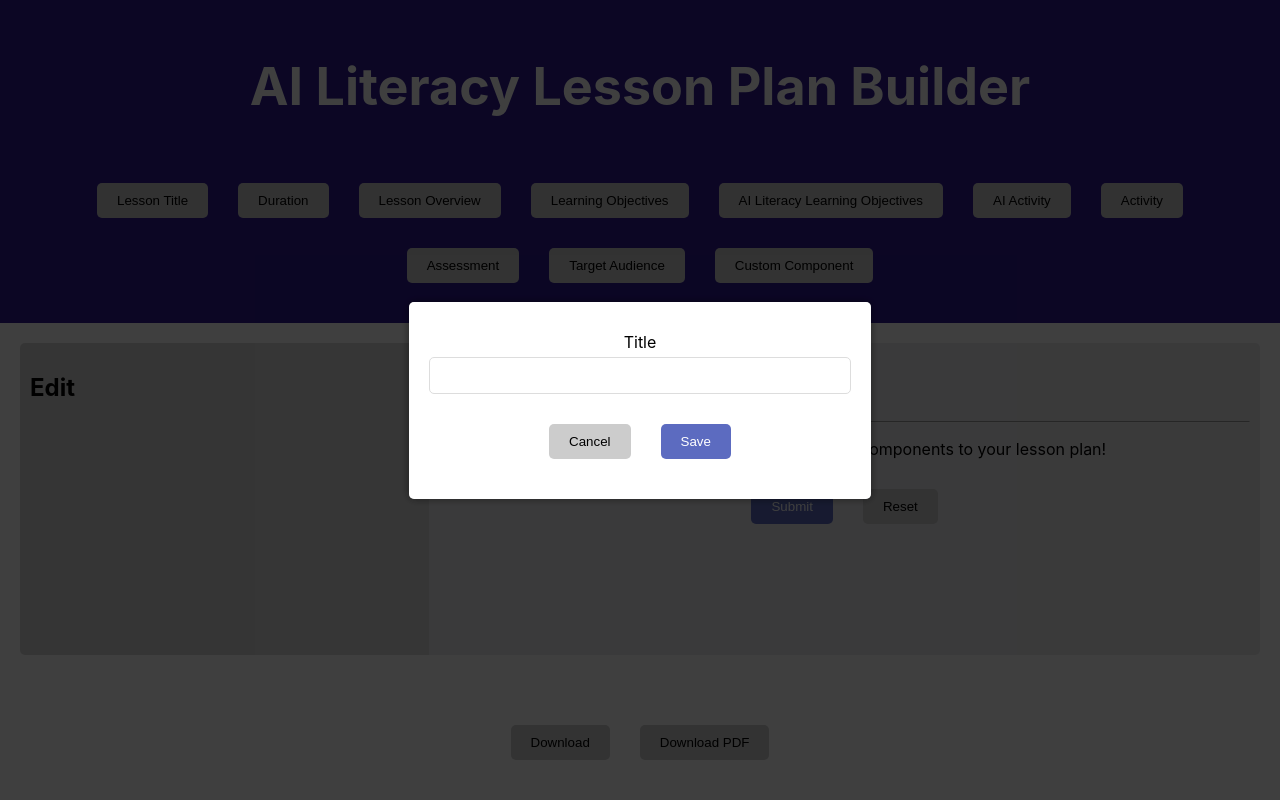
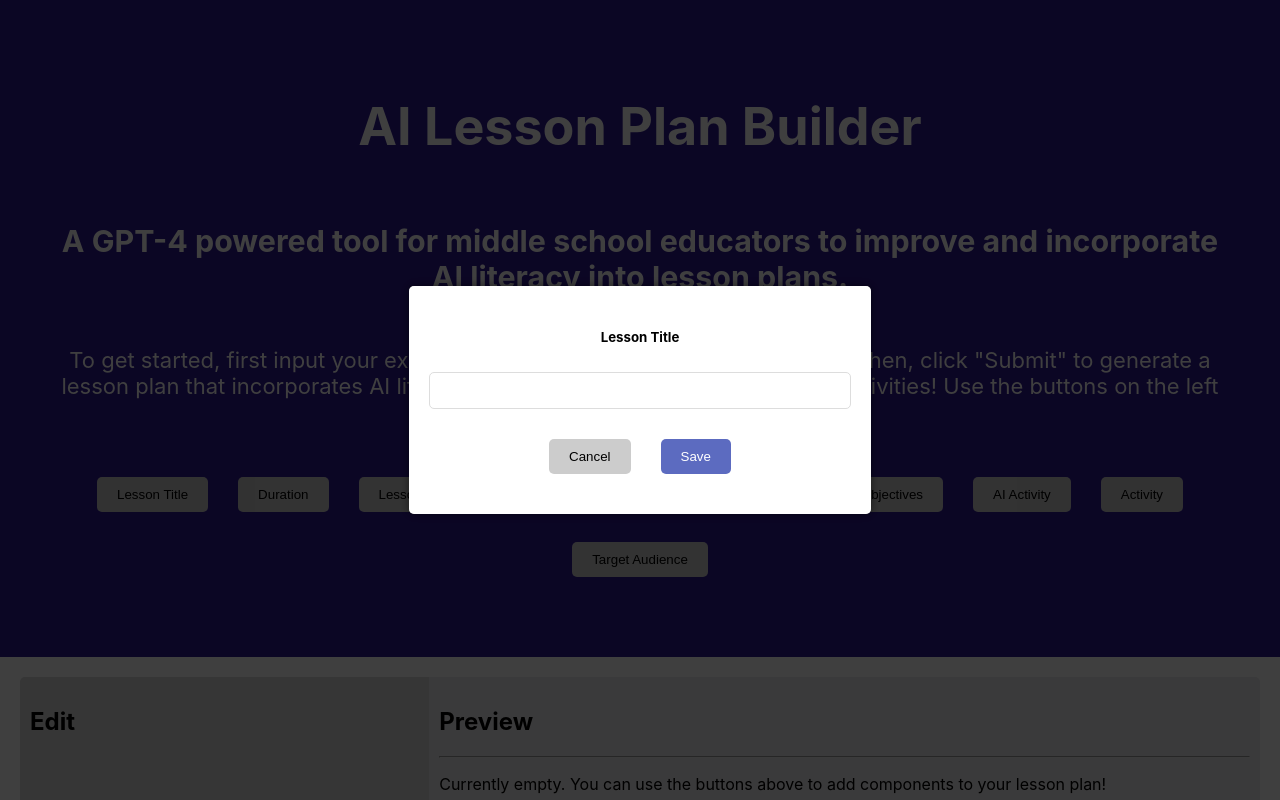
Before and after one commit to elinorpd/ai-literacy-tool, a React (Create React App) app in the folder aillp-builder/: page / in a window 1280 px wide. Both pictures are taken after a click on the button "Lesson Title". Shown: the top 800 px of the page. Built offline with nearby package versions, Linux system fonts and the light colour scheme.

Commit message:
disable assessment, custom. formatting and added instructions to popups, added header text!

```diff
--- a/aillp-builder/src/App.css
+++ b/aillp-builder/src/App.css
@@ -31,9 +31,14 @@ html, body {
   justify-content: center;
   font-size: calc(10px + 2vmin);
   color: white;
-  padding: 20px; /* Adding some padding */
+  padding: 60px; /* Adding some padding */
   flex-shrink: 0; /* Preventing the header from shrinking */
 }
+
+.App-header p {
+  font-size: 22px;
+}
+
 
 .App-logo {
   height: 40vmin;
--- a/aillp-builder/src/App.js
+++ b/aillp-builder/src/App.js
@@ -289,13 +289,16 @@ function App() {
   return (
     <div className="App">
       <header className="App-header">
-        <h1>AI Literacy Lesson Plan Builder</h1>
+        <h1>AI Lesson Plan Builder</h1>
+        <h3>A GPT-4 powered tool for middle school educators to improve and incorporate AI literacy into lesson plans.</h3>
         {/* {components.map((comp, index) => (
           <p key={comp.id}>
             {comp.title}: {comp.editable ? 'Editable' : 'Not Editable'}
           </p>
         ))} */}
         {/* <button onClick={() => handleOpenPopup({})}>Add Component</button> */}
+        <p>To get started, first input your existing lesson plan using the buttons below. Then, click "Submit" to generate a lesson plan that incorporates AI literacy activities and/or improves existing activities!
+          Use the buttons on the left to edit or delete exiting components.</p>
         <div className='buttons'>
           <button type='button' onClick={() => handleAddComponentClick('Title')}>Lesson Title</button>
           <button type='button' onClick={() => handleAddComponentClick('Duration')}>Duration</button>
@@ -304,9 +307,9 @@ function App() {
           <button type='button' onClick={() => handleAddComponentClick('AIObjectives')}>AI Literacy Learning Objectives</button>
           <button type='button' onClick={() => handleAddComponentClick('AIActivity')}>AI Activity</button>
           <button type='button' onClick={() => handleAddComponentClick('Activity')}>Activity</button>
-          <button type='button' onClick={() => handleAddComponentClick('Assessment')}>Assessment</button>
+          {/* <button type='button' onClick={() => handleAddComponentClick('Assessment')}>Assessment</button> */}
           <button type='button' onClick={() => handleAddComponentClick('Audience')}>Target Audience</button>
-          <button type='button' onClick={() => handleAddComponentClick('Custom')}>Custom Component</button>
+          {/* <button type='button' onClick={() => handleAddComponentClick('Custom')}>Custom Component</button> */}
         </div>
       </header>
       {showPopup && (
--- a/aillp-builder/src/Popup.css
+++ b/aillp-builder/src/Popup.css
@@ -96,3 +96,7 @@
     min-width: 33vw; /* 33% of the viewport width */
     min-height: 10vh; /* 10% of the viewport height */
   }
+
+  .popup .ailitobj {
+    max-width: 60vw; /* 66% of the viewport width */
+  }
--- a/aillp-builder/src/Popup.js
+++ b/aillp-builder/src/Popup.js
@@ -1,5 +1,6 @@
 import React, { useState, useEffect } from 'react';
 import './Popup.css'; // You will need to create a corresponding CSS file for styling.
+// import { textAlign } from 'html2canvas/dist/types/css/property-descriptors/text-align';
 
 const Popup = ({ show, onClose, onSave, data, isLoading }) => {
   // const [title, setTitle] = useState(data?.title || '');
@@ -35,7 +36,7 @@ const Popup = ({ show, onClose, onSave, data, isLoading }) => {
   // 1. Title
   const renderTitleFields = () => (
     <>
-      <label htmlFor="value">Title</label>
+      <label htmlFor="value"><h5>Lesson Title</h5></label>
       <input
         type="text"
         id="value"
@@ -49,7 +50,7 @@ const Popup = ({ show, onClose, onSave, data, isLoading }) => {
   // 2. Duration
   const renderDurationFields = () => (
     <>
-      <label htmlFor="value">Duration (mins)</label>
+      <label htmlFor="value"><h5>Duration (mins)</h5></label>
       <input
         type="number"
         id="value"
@@ -63,7 +64,8 @@ const Popup = ({ show, onClose, onSave, data, isLoading }) => {
   // 3. Overview
   const renderOverviewFields = () => (
     <>
-    <label htmlFor="value">Overview</label>
+    <label htmlFor="value"><h5>Overview</h5></label>
+    <p>Overview or description of the lesson.</p>
     <textarea
       id="value"
       value={properties.value || ''}
@@ -89,12 +91,12 @@ const Popup = ({ show, onClose, onSave, data, isLoading }) => {
   // 4. Learning Objectives
   const renderObjectivesFields = () => (
     <>
-      <label htmlFor="value">Learning Objectives</label>
-      <input
-        type="text"
+      <label htmlFor="value"><h5>Learning Objectives</h5></label>
+      <p align="left">Overall learning objectives for the lesson. Can be in paragraph form or a list.</p>
+      <textarea
         id="value"
         value={properties.value || ''}
-        onChange={handleValueChange}
+          onChange={handleValueChange}
       />
       {/* {renderEditableCheckbox()} */}
     </>
@@ -109,8 +111,10 @@ const Popup = ({ show, onClose, onSave, data, isLoading }) => {
     }
 
     return (
-    <>
-    <label>AI Literacy Learning Objectives</label>
+    <><div className="ailitobj">
+    <label><h5>AI Literacy Learning Objectives</h5></label>
+    <p align="left">Select the learning objectives that you would like the AI to incorporate into your lesson plan in the form of an
+    AI Literacy activity. You may choose any of the following suggestions or write your own custom ones!</p>
     {properties.checklist.map((item, index) => (
       <div key={index} className="checkboxItem">
         <div key={`checklist-item-${index}-${item.checked}`}>
@@ -134,14 +138,23 @@ const Popup = ({ show, onClose, onSave, data, isLoading }) => {
           onChange={(e) => setProperties({ ...properties, customObjective: e.target.value })}
         />
       </div>
-  {renderEditableCheckbox()}
+  {/* {renderEditableCheckbox()} */}
+  </div>
   </>
 )};
 
   // 6. Activities
   const renderActivityFields = () => (
     <>
-      <label htmlFor="title">Activity Title</label>
+    <div className='ailitobj'>
+      <label htmlFor="title"><h5>Activity</h5></label>
+      <p align="left">Input an activity for the lesson. If you would like the AI to edit this, please select the "editable" checkbox below.
+      This works best if you give some instruction within the description for where you'd like the AI to edit.
+      For example in the description, you could describe your existing activity and write "please incorporate AI Literacy objectives into
+      this activity where students work in groups of 3" or "write me a 4 question multiple choice quiz to assess students' learning from this activity" etc.
+      The more specific you are, the better the AI will be able to edit your activity.
+      </p>
+      <p>Title</p>
       <input
         type="text"
         id="title"
@@ -161,13 +174,21 @@ const Popup = ({ show, onClose, onSave, data, isLoading }) => {
         onChange={handleAssessmentChange}
       />
       {renderEditableCheckbox()}
+    </div>
     </>
   );
 
   // 6.1. AI Activity
   const renderAIActivityFields = () => (
     <>
-    <p>AI Activity</p>
+    <div className='ailitobj'>
+    <h5>AI Activity</h5>
+    <p align="left">The AI will create an AI Literacy related activity in your lesson.
+    First, enter a duration for the activity if you desire. Then, enter any specifications or requirements for the activity.
+    This works best if you give some specifications, requirements, or desires to guide the AI.
+      For example, you could write "I would like the activity to be offline, without the use of technology" or "this activity should be in the form of a debate between two halves of the classroom" etc.
+      The generated activity will always include a short assessment at the end to assess students' learning from the activity.
+      </p>
       <label htmlFor="value">Duration (mins)</label>
       <input
         type="number"
@@ -181,6 +202,7 @@ const Popup = ({ show, onClose, onSave, data, isLoading }) => {
         value={properties.req || ''}
         onChange={handleReqChange}
       />
+      </div>
     </>
   );
 
@@ -188,7 +210,8 @@ const Popup = ({ show, onClose, onSave, data, isLoading }) => {
   // 7. Target Audience
   const renderAudienceFields = () => (
       <>
-        <label htmlFor="value">Target Audience</label>
+        <label htmlFor="value"><h5>Target Audience</h5></label>
+        <p align="left">Who is the target audience for this lesson? This can be a specific grade level, age range, or other description.</p>
         <input
           type="text"
           id="value"
```
